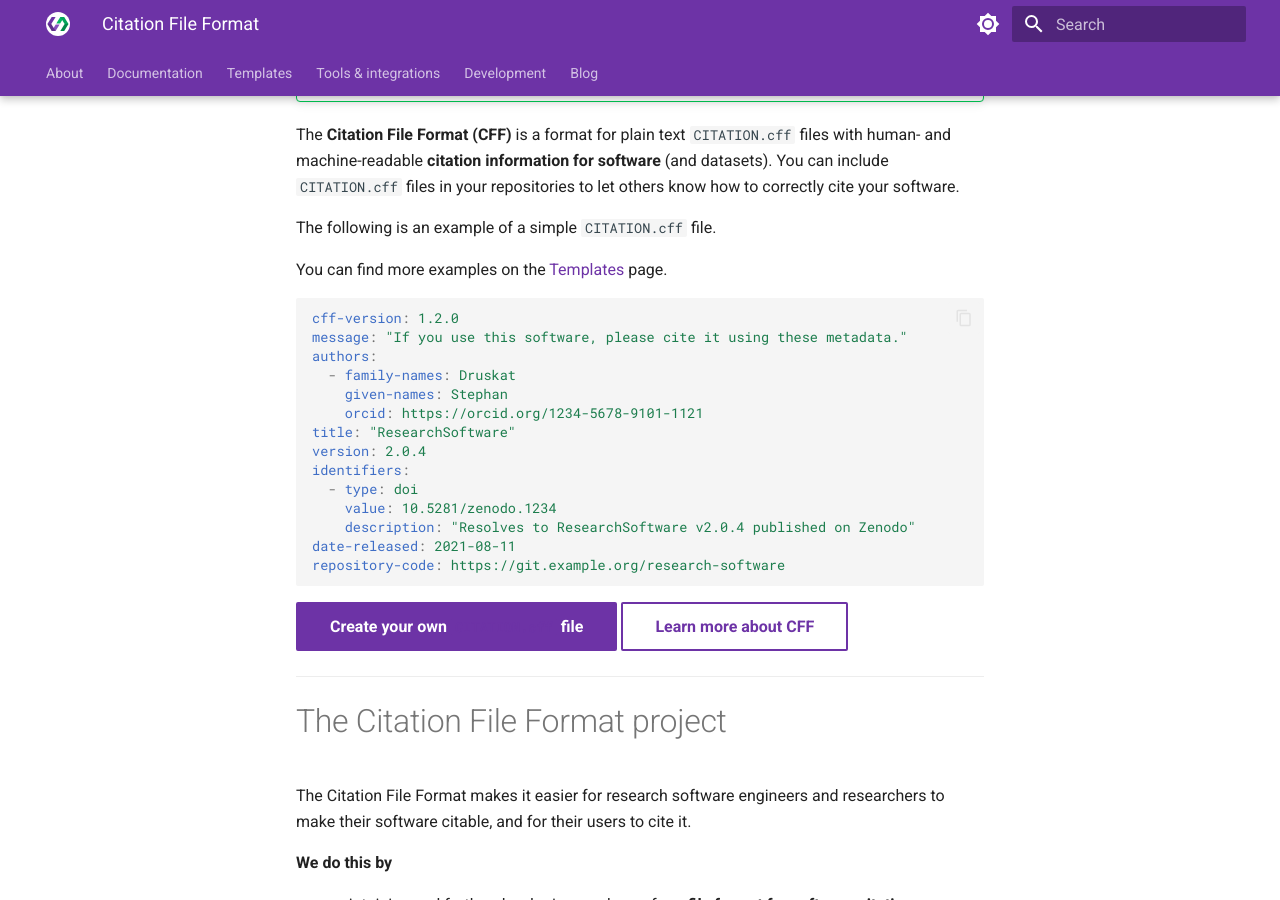
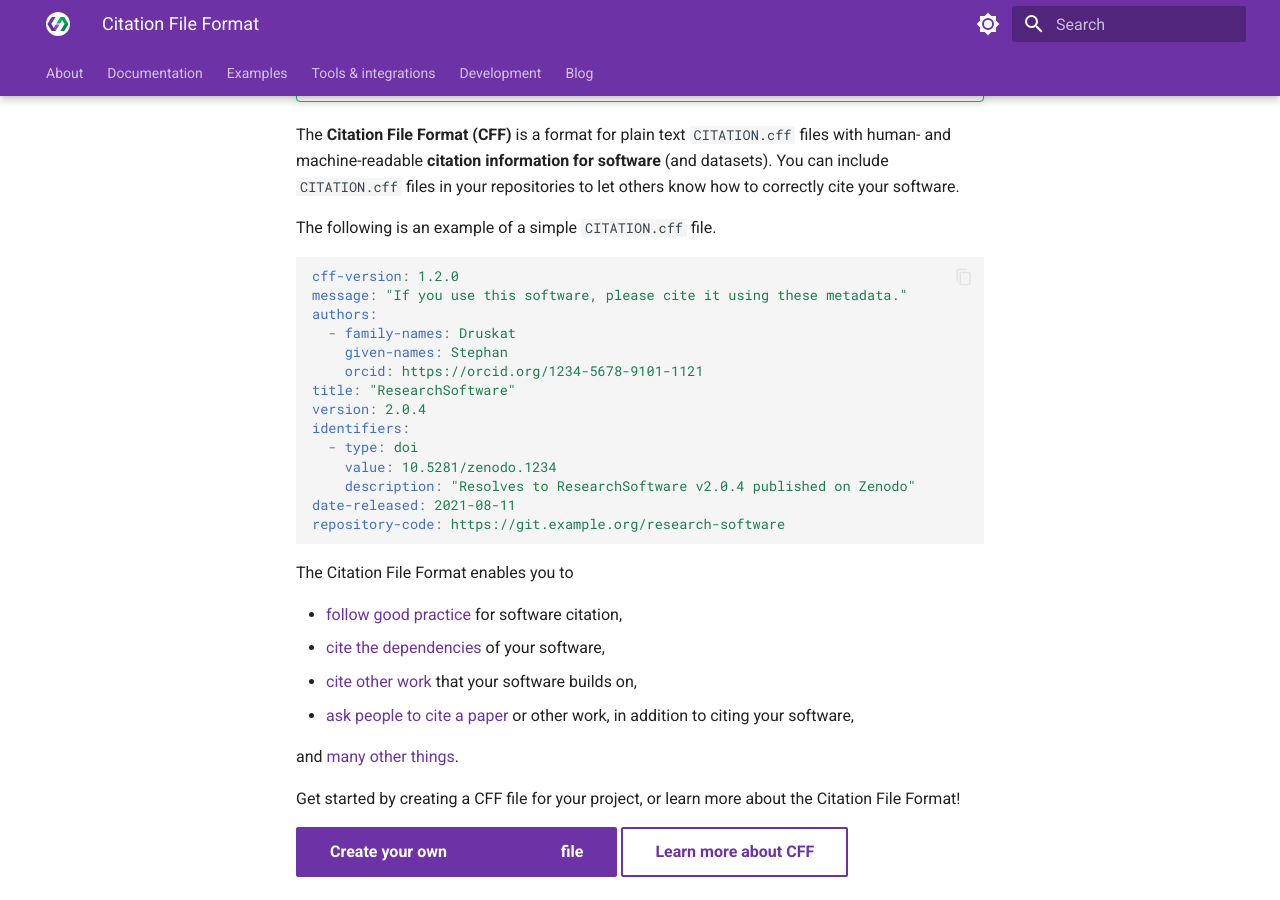
Before and after one commit to sdruskat/cffio, an MkDocs documentation site: the page built from docs/index.md, in a window 1280 px wide and 900 px high, scrolled down 209 px. Built offline with MkDocs 1.6.1 and Material for MkDocs 9.7.7, drawn with Linux system fonts in a browser that asks for light colours.

Commit message:
Adapt how-to structure

```diff
--- /dev/null
+++ b/docs/documentation/how-to/use/cite-dependencies.md
@@ -0,0 +1 @@
+# How to use the Citation File Format to cite the dependencies of your software
--- /dev/null
+++ b/docs/documentation/how-to/use/cite-other-work.md
@@ -0,0 +1 @@
+# How to use the Citation File Format to cite other work that your software builds on
--- /dev/null
+++ b/docs/documentation/how-to/use/good-practice.md
@@ -0,0 +1 @@
+# How to use the Citation File Format to follow good software citation practice
--- /dev/null
+++ b/docs/documentation/how-to/use/preferred-citation.md
@@ -0,0 +1 @@
+# How to use the Citation File Format to let others also cite a paper or other work
--- a/docs/index.md
+++ b/docs/index.md
@@ -6,11 +6,23 @@
 The **Citation File Format (CFF)** is a format for plain text `CITATION.cff` files with human- and machine-readable **citation information for software** (and datasets).
 You can include `CITATION.cff` files in your repositories to let others know how to correctly cite your software.
 
-<span id="example">The following is an example of a simple `CITATION.cff` file.</span>
+The following is an example of a simple `CITATION.cff` file.
 
-You can find more examples on the [Templates](templates/) page.
+<!-- You can find more examples on the [Templates](templates/) page. -->
 
 {!_assets/cff-simple-example.md!}
+
+The Citation File Format enables you to
+
+- [follow good practice](documentation/how-to/use/good-practice.md) for software citation,
+- [cite the dependencies](documentation/how-to/use/cite-dependencies.md) of your software,
+- [cite other work](documentation/how-to/use/cite-other-work.md) that your software builds on,
+- [ask people to cite a paper](documentation/how-to/use/preferred-citation.md) or other work, in addition to citing your software,
+
+and [many other things](documentation/how-to/use/index.md).
+
+Get started by creating a CFF file for your project,
+or learn more about the Citation File Format!
 
 [Create your own `CITATION.cff` file](create){ .md-button .md-button--primary }
 [Learn more about CFF](documentation/){ .md-button }
--- a/mkdocs.yml
+++ b/mkdocs.yml
@@ -13,7 +13,13 @@ nav:
     - How to cite: about/how-to-cite.md
   - Documentation:
     # - Overview: documentation/index.md
-    - How-To Guides:
+    - How-To:
+      - Use CFF to:
+        - Provide minimal metadata: documentation/how-to/use/simple.md
+        - Follow good practice: documentation/how-to/use/good-practice.md
+        - Cite your dependencies: documentation/how-to/use/cite-dependencies.md
+        - Cite other work: documentation/how-to/use/cite-other-work.md
+        - Let others cite a paper: documentation/how-to/use/preferred-citation.md
       - Create CFF files:  # documentation/how-to/create-cff-files.md
         - Using a web form: documentation/how-to/create/cffinit.md
         - Using templates: documentation/how-to/create/templates.md
@@ -27,7 +33,7 @@ nav:
       - Overview: documentation/how-to/index.md
     - Reference:
       - Schema reference: documentation/reference/index.md
-  - Templates: templates.md
+  - Examples: templates.md
   # - Create a CFF file: create.md
   # - Validate your CFF file: validate.md
   - Tools & integrations: tools.md
```
Also changed, not shown: docs/documentation/how-to/create-cff-files.md (+1 -1 lines), docs/documentation/how-to/use/simple.md (added, +1 -0 lines), docs/templates.md (+2 -2 lines), docs/documentation/how-to/create/cffinit.md (added), docs/documentation/how-to/create/github.md (added), docs/documentation/how-to/create/ide.md (added), docs/documentation/how-to/create/templates.md (added).
